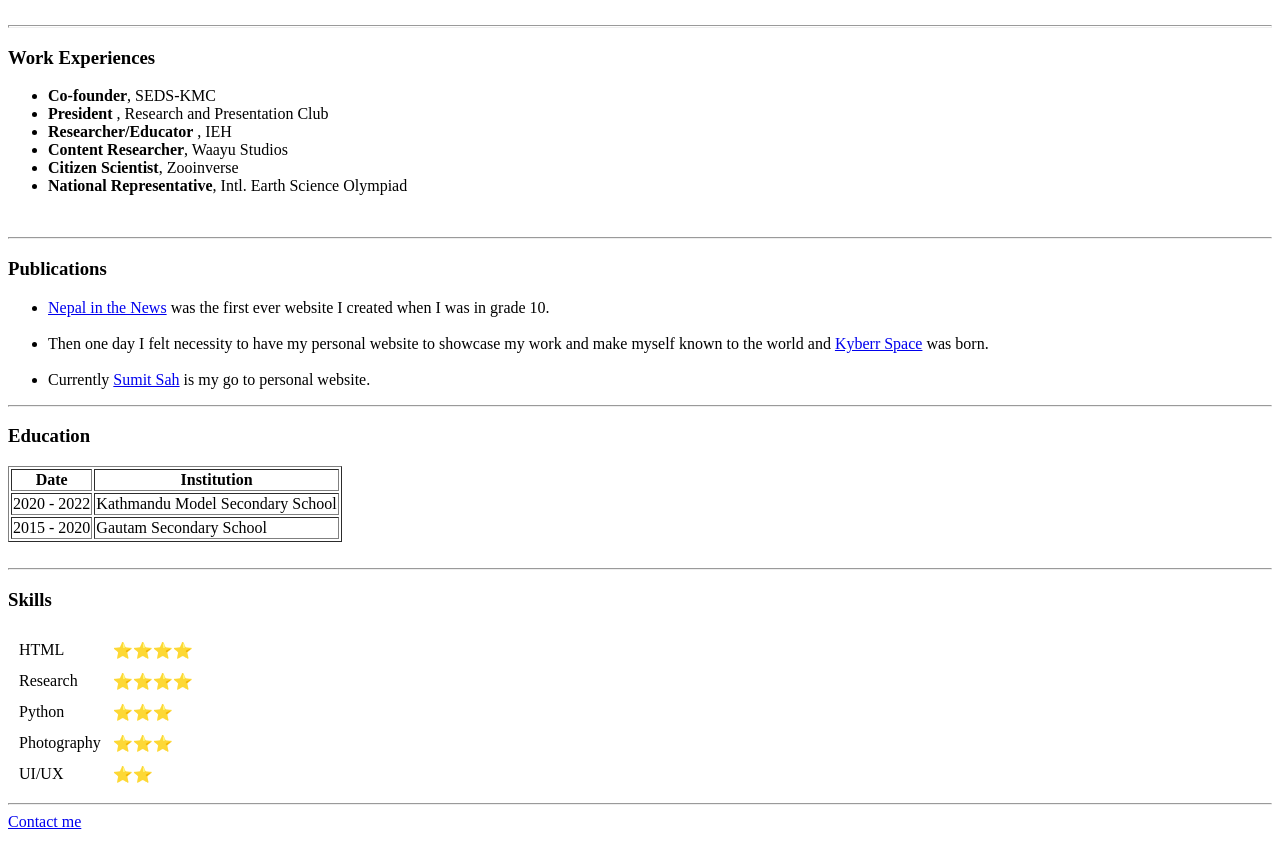
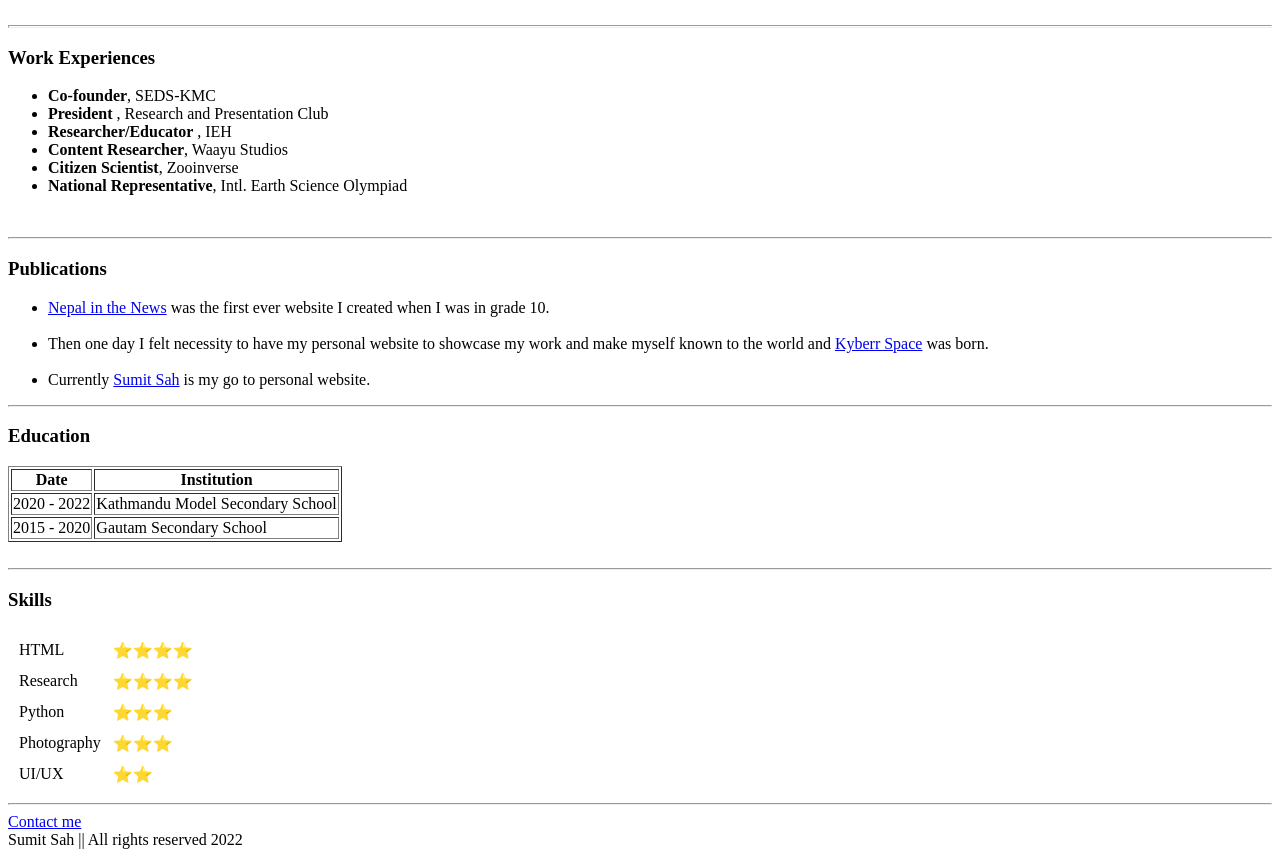
Before and after one commit to astrosumit-051/personal_website, a plain HTML site: page index.html in a window 1280 px wide. Shown: the part 181-1038 px from the top of the page. Drawn offline with Linux system fonts and the light colour scheme.

Commit message:
added footer

```diff
--- a/index.html
+++ b/index.html
@@ -94,6 +94,7 @@
 
   <hr>
   <a href="contactme.html">Contact me</a>
+  <footer> Sumit Sah || All rights reserved 2022 </footer>
 
 </body>
 
```
